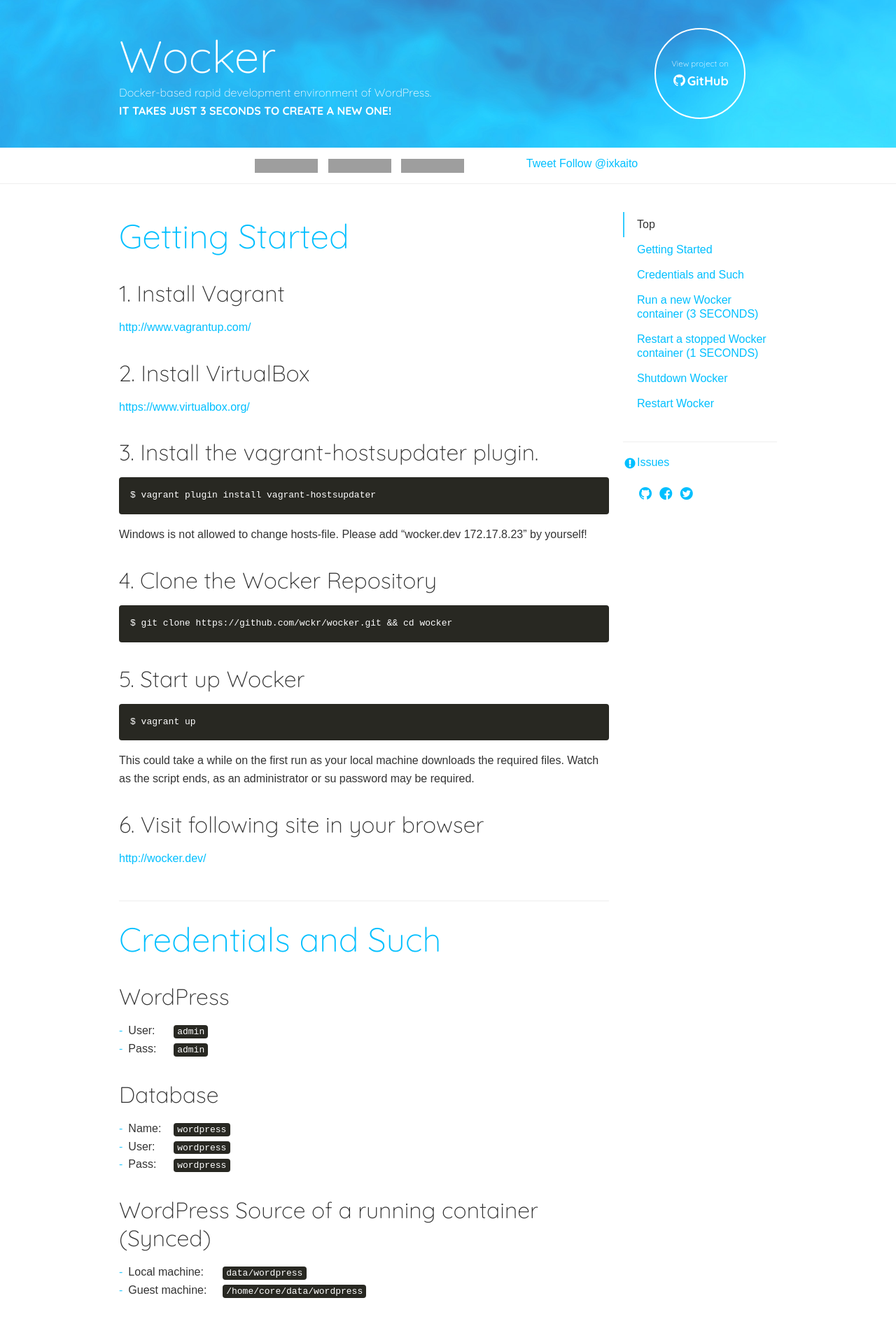
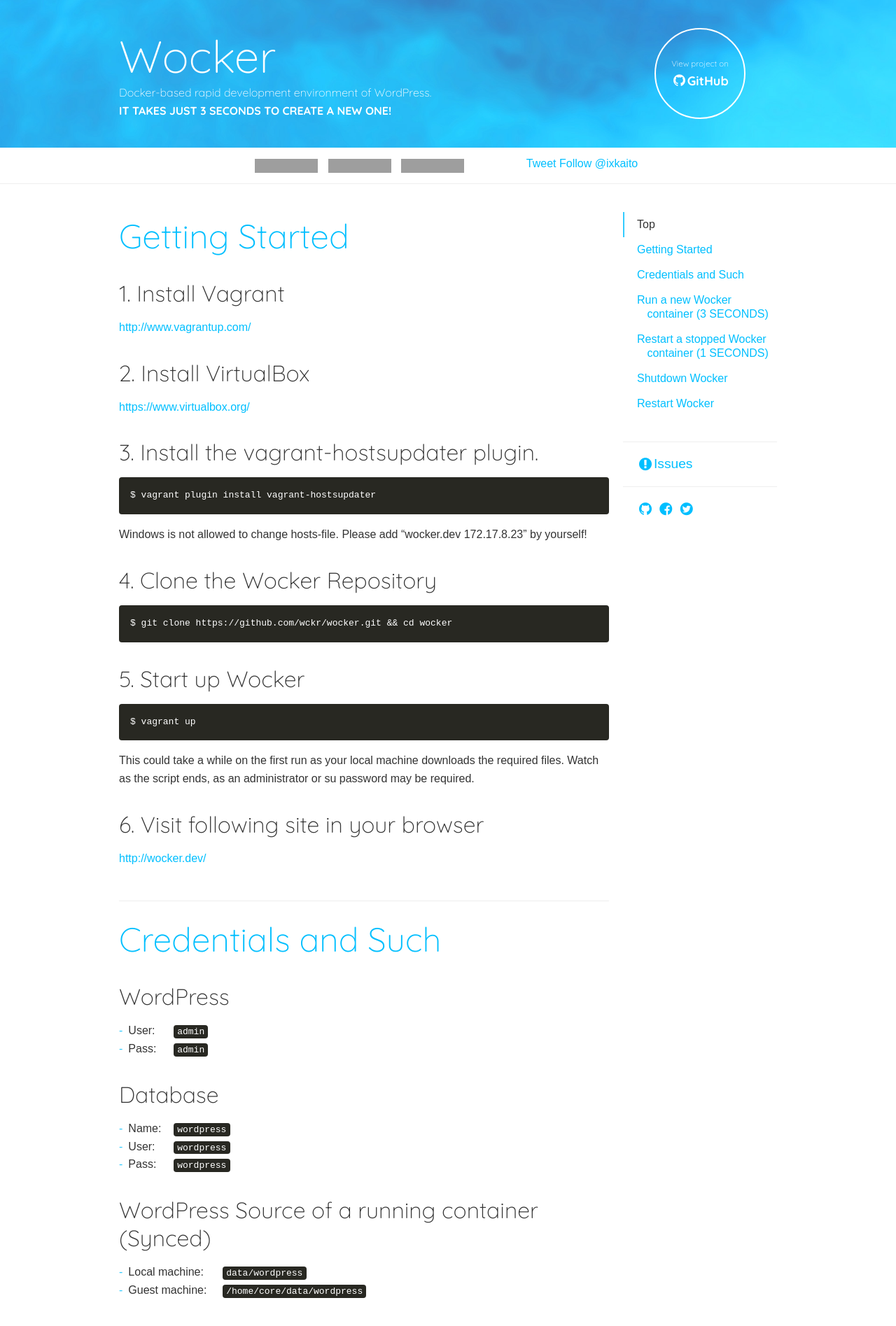
Before and after one commit to wckr/wckr.github.io, a Jekyll site: the page built from index.md, in a window 1280 px wide. Shown: the top 1895 px of the page at 70% size. Built offline with Jekyll 4.4.1, drawn with Linux system fonts in a browser that asks for light colours; nearby versions of some CDN libraries; some web fonts are replaced; Markdown is read by kramdown in place of the engine named in the settings; a script that is not in the unit is left out; comment, search, counter and statistics services are not loaded; grey boxes are pictures that could not be loaded.

Commit message:
Add style for issues

```diff
--- a/_includes/sidebar.html
+++ b/_includes/sidebar.html
@@ -6,8 +6,9 @@
 	</nav>
 	<hr />
 	<div class="site-issues js-site-issues">
-		<p><a href="https://github.com/{{ site.github_org }}/{{ site.github_repo }}/issues" class="icon-issues">Issues</a></p>
+		<p class="site-issues-title"><a href="https://github.com/{{ site.github_org }}/{{ site.github_repo }}/issues" class="icon-issues">Issues</a></p>
 	</div>
+	<hr />
 	<p class="sns">
 		<a href="https://github.com/{{ site.github_user }}" class="icon-github"></a>
 		<a href="https://www.facebook.com/{{ site.facebook_user }}" class="icon-facebook"></a>
--- a/assets/_sass/_icon.scss
+++ b/assets/_sass/_icon.scss
@@ -19,6 +19,7 @@
 	font-variant: normal;
 	text-transform: none;
 	line-height: 1;
+	display: inline-block;
 
 	/* Better Font Rendering =========== */
 	-webkit-font-smoothing: antialiased;
@@ -31,7 +32,10 @@
 a[class^="icon-"], a[class*=" icon-"] {
 
 	&:hover {
-		text-decoration: none;
+
+		&:before {
+			text-decoration: none;
+		}
 	}
 }
 
--- a/assets/_sass/_reset.scss
+++ b/assets/_sass/_reset.scss
@@ -47,7 +47,7 @@
 button, html input[type="button"], input[type="reset"], input[type="submit"] {-webkit-appearance: button; cursor: pointer; *overflow: visible;}
 button[disabled], html input[disabled] {cursor: default;}
 
-hr {display: block; height: 1px; border: 0; border-top: 1px solid $border_color; margin: 1em 0; padding: 0;}
+hr {display: block; height: 1px; border: 0; border-top: 1px solid #ccc; margin: 1em 0; padding: 0;}
 
 h1, h2, h3, h4, h5, h6 {font-weight: 400;}
 img {vertical-align: top;}
--- a/assets/css/style.css
+++ b/assets/css/style.css
@@ -122,7 +122,7 @@
   display: block;
   height: 1px;
   border: 0;
-  border-top: 1px solid #eee;
+  border-top: 1px solid #ccc;
   margin: 1em 0;
   padding: 0;
 }
@@ -153,6 +153,7 @@
   font-variant: normal;
   text-transform: none;
   line-height: 1;
+  display: inline-block;
   /* Better Font Rendering =========== */
   -webkit-font-smoothing: antialiased;
   -moz-osx-font-smoothing: grayscale;
@@ -160,32 +161,32 @@
   vertical-align: middle;
 }
 
-/* line 33, ../_sass/_icon.scss */
-a[class^="icon-"]:hover, a[class*=" icon-"]:hover {
+/* line 36, ../_sass/_icon.scss */
+a[class^="icon-"]:hover:before, a[class*=" icon-"]:hover:before {
   text-decoration: none;
 }
 
-/* line 38, ../_sass/_icon.scss */
+/* line 42, ../_sass/_icon.scss */
 .icon-wocker:before {
   content: "\e600";
 }
 
-/* line 42, ../_sass/_icon.scss */
+/* line 46, ../_sass/_icon.scss */
 .icon-github:before {
   content: "\e601";
 }
 
-/* line 46, ../_sass/_icon.scss */
+/* line 50, ../_sass/_icon.scss */
 .icon-facebook:before {
   content: "\e602";
 }
 
-/* line 50, ../_sass/_icon.scss */
+/* line 54, ../_sass/_icon.scss */
 .icon-twitter:before {
   content: "\e603";
 }
 
-/* line 54, ../_sass/_icon.scss */
+/* line 58, ../_sass/_icon.scss */
 .icon-issues:before {
   content: "\e604";
 }
@@ -218,30 +219,35 @@
 }
 
 /* line 19, ../_sass/style.scss */
+hr {
+  border-color: #eee;
+}
+
+/* line 23, ../_sass/style.scss */
 a {
   color: deepskyblue;
   text-decoration: none;
 }
-/* line 23, ../_sass/style.scss */
+/* line 27, ../_sass/style.scss */
 a:hover {
   text-decoration: underline;
 }
 
-/* line 28, ../_sass/style.scss */
+/* line 32, ../_sass/style.scss */
 strong {
   font-weight: 700;
 }
 
-/* line 32, ../_sass/style.scss */
+/* line 36, ../_sass/style.scss */
 p {
   margin: 16px 0;
 }
-/* line 35, ../_sass/style.scss */
+/* line 39, ../_sass/style.scss */
 p strong {
   font-weight: 400;
 }
 
-/* line 40, ../_sass/style.scss */
+/* line 44, ../_sass/style.scss */
 h1 {
   color: deepskyblue;
   font-family: "Quicksand", sans-serif;
@@ -252,13 +258,13 @@
   border-top: 1px solid #eee;
   padding: 32px 0 0;
 }
-/* line 50, ../_sass/style.scss */
+/* line 54, ../_sass/style.scss */
 h1:first-child {
   border-top: 0;
   border-bottom: 0;
 }
 
-/* line 56, ../_sass/style.scss */
+/* line 60, ../_sass/style.scss */
 h2 {
   color: deepskyblue;
   font-family: "Quicksand", sans-serif;
@@ -269,13 +275,13 @@
   border-top: 1px solid #eee;
   padding: 24px 0 0;
 }
-/* line 66, ../_sass/style.scss */
+/* line 70, ../_sass/style.scss */
 h2:first-child {
   border-top: 0;
   margin-top: 0;
 }
 
-/* line 72, ../_sass/style.scss */
+/* line 76, ../_sass/style.scss */
 h3 {
   font-family: "Quicksand", sans-serif;
   font-size: 32px;
@@ -284,7 +290,7 @@
   margin: 32px 0 16px;
 }
 
-/* line 80, ../_sass/style.scss */
+/* line 84, ../_sass/style.scss */
 h4 {
   font-family: "Quicksand", sans-serif;
   font-size: 25.6px;
@@ -293,7 +299,7 @@
   margin: 25.6px 0 12.8px;
 }
 
-/* line 88, ../_sass/style.scss */
+/* line 92, ../_sass/style.scss */
 h5 {
   font-family: "Quicksand", sans-serif;
   font-size: 19.2px;
@@ -302,7 +308,7 @@
   margin: 19.2px 0 9.6px;
 }
 
-/* line 96, ../_sass/style.scss */
+/* line 100, ../_sass/style.scss */
 h6 {
   font-family: "Quicksand", sans-serif;
   font-size: 16px;
@@ -311,7 +317,7 @@
   margin: 16px 0 8px;
 }
 
-/* line 104, ../_sass/style.scss */
+/* line 108, ../_sass/style.scss */
 code,
 pre {
   color: #fff;
@@ -321,7 +327,7 @@
   border-radius: 4px;
 }
 
-/* line 115, ../_sass/style.scss */
+/* line 119, ../_sass/style.scss */
 p code,
 li code,
 dt code,
@@ -330,69 +336,74 @@
   white-space: nowrap;
 }
 
-/* line 121, ../_sass/style.scss */
+/* line 125, ../_sass/style.scss */
 pre {
   margin: 16px 0;
   padding: 16px;
 }
 
-/* line 128, ../_sass/style.scss */
+/* line 130, ../_sass/style.scss */
+li {
+  text-indent: -0.9em;
+  padding-left: 0.9em;
+}
+/* line 134, ../_sass/style.scss */
 li:before {
   content: "-";
   color: deepskyblue;
   margin-right: 0.5em;
 }
 
-/* line 137, ../_sass/style.scss */
+/* line 143, ../_sass/style.scss */
 dl.dl_inline dt {
   float: left;
   max-width: 50%;
   margin-right: 0.5em;
 }
-/* line 142, ../_sass/style.scss */
+/* line 148, ../_sass/style.scss */
 dl.dl_inline dt:before {
   content: "-";
   color: #33ccff;
   margin-right: 0.5em;
 }
-/* line 149, ../_sass/style.scss */
+/* line 155, ../_sass/style.scss */
 dl.dl_inline dd {
   overflow: hidden;
 }
 
-/* line 156, ../_sass/style.scss */
+/* line 162, ../_sass/style.scss */
 dl.dl_10 dt {
   width: 10%;
 }
 
-/* line 156, ../_sass/style.scss */
+/* line 162, ../_sass/style.scss */
 dl.dl_20 dt {
   width: 20%;
 }
 
-/* line 156, ../_sass/style.scss */
+/* line 162, ../_sass/style.scss */
 dl.dl_30 dt {
   width: 30%;
 }
 
-/* line 156, ../_sass/style.scss */
+/* line 162, ../_sass/style.scss */
 dl.dl_40 dt {
   width: 40%;
 }
 
-/* line 156, ../_sass/style.scss */
+/* line 162, ../_sass/style.scss */
 dl.dl_50 dt {
   width: 50%;
 }
 
-/* line 162, ../_sass/style.scss */
+/* line 168, ../_sass/style.scss */
 .inner {
   width: 960px;
   margin: auto;
   overflow: hidden;
 }
 
-/* line 168, ../_sass/style.scss */
+/* line 174, ../_sass/style.scss */
 .site-header {
   padding: 40px 0;
   background: #33ccff url(../images/header-bg.jpg) no-repeat center center;
@@ -400,7 +411,7 @@
   color: #fff;
   min-width: 960px;
 }
-/* line 175, ../_sass/style.scss */
+/* line 181, ../_sass/style.scss */
 .site-header h1 {
   color: #fff;
   font-size: 64px;
@@ -409,41 +420,41 @@
   padding: 0;
   border: 0;
 }
-/* line 183, ../_sass/style.scss */
+/* line 189, ../_sass/style.scss */
 .site-header h1 a {
   color: inherit;
 }
-/* line 186, ../_sass/style.scss */
+/* line 192, ../_sass/style.scss */
 .site-header h1 a:hover {
   text-decoration: none;
 }
 
-/* line 193, ../_sass/style.scss */
+/* line 199, ../_sass/style.scss */
 .site-description {
   font-family: 'Quicksand', sans-serif;
   font-weight: 300;
   margin-top: 0;
   margin-bottom: 0;
 }
-/* line 199, ../_sass/style.scss */
+/* line 205, ../_sass/style.scss */
 .site-description strong {
   font-weight: 700;
 }
 
-/* line 204, ../_sass/style.scss */
+/* line 210, ../_sass/style.scss */
 .site-header-main {
   float: left;
   width: 75%;
   padding: 0 10px;
 }
 
-/* line 210, ../_sass/style.scss */
+/* line 216, ../_sass/style.scss */
 .site-header-aside {
   float: right;
   width: 25%;
   padding: 0 10px;
 }
-/* line 215, ../_sass/style.scss */
+/* line 221, ../_sass/style.scss */
 .site-header-aside a {
   font-family: 'Quicksand', sans-serif;
   font-size: 14.4px;
@@ -459,21 +470,21 @@
   -webkit-border-radius: 130px;
   border-radius: 130px;
 }
-/* line 228, ../_sass/style.scss */
+/* line 234, ../_sass/style.scss */
 .site-header-aside a .icon-github {
   font-size: 18px;
   font-weight: 700;
 }
-/* line 232, ../_sass/style.scss */
+/* line 238, ../_sass/style.scss */
 .site-header-aside a .icon-github:before {
   vertical-align: -3px;
 }
-/* line 237, ../_sass/style.scss */
+/* line 243, ../_sass/style.scss */
 .site-header-aside a:hover {
   text-decoration: none;
 }
 
-/* line 243, ../_sass/style.scss */
+/* line 249, ../_sass/style.scss */
 .site-content-above {
   height: 52px;
   padding: 10px 0 15px;
@@ -482,29 +493,29 @@
   border-bottom: 1px solid #eee;
   text-align: center;
 }
-/* line 251, ../_sass/style.scss */
+/* line 257, ../_sass/style.scss */
 .site-content-above iframe {
   vertical-align: bottom;
 }
-/* line 255, ../_sass/style.scss */
+/* line 261, ../_sass/style.scss */
 .site-content-above .fb-like {
   margin-right: 30px;
   display: inline-block;
 }
-/* line 260, ../_sass/style.scss */
+/* line 266, ../_sass/style.scss */
 .site-content-above #twitter-widget-1 {
   margin-right: 30px;
 }
-/* line 264, ../_sass/style.scss */
+/* line 270, ../_sass/style.scss */
 .site-content-above .pocket-btn {
   display: inline-block;
 }
-/* line 267, ../_sass/style.scss */
+/* line 273, ../_sass/style.scss */
 .site-content-above .pocket-btn iframe {
   height: 20px;
 }
 
-/* line 274, ../_sass/style.scss */
+/* line 280, ../_sass/style.scss */
 .site-footer {
   border-top: 1px solid #eee;
   background: #fff;
@@ -512,19 +523,19 @@
   text-align: center;
   min-width: 960px;
 }
-/* line 281, ../_sass/style.scss */
+/* line 287, ../_sass/style.scss */
 .site-footer p {
   margin: 0;
 }
 
-/* line 286, ../_sass/style.scss */
+/* line 292, ../_sass/style.scss */
 .site-main {
   float: left;
   width: 75%;
   padding: 20px 10px 150px;
 }
 
-/* line 292, ../_sass/style.scss */
+/* line 298, ../_sass/style.scss */
 .site-aside {
   position: relative;
   float: right;
@@ -532,39 +543,48 @@
   padding: 20px 10px;
 }
 
-/* line 299, ../_sass/style.scss */
+/* line 305, ../_sass/style.scss */
 .site-nav {
   padding: 20px 0;
 }
-/* line 307, ../_sass/style.scss */
+/* line 313, ../_sass/style.scss */
 .site-nav > ul > li:before {
   content: "";
   margin: 0;
 }
-/* line 312, ../_sass/style.scss */
+/* line 318, ../_sass/style.scss */
 .site-nav > ul > li.active {
   border-left: 2px solid #33ccff;
 }
-/* line 315, ../_sass/style.scss */
+/* line 321, ../_sass/style.scss */
 .site-nav > ul > li.active > a {
   color: #333;
   padding-left: 18px;
 }
-/* line 321, ../_sass/style.scss */
+/* line 327, ../_sass/style.scss */
 .site-nav > ul > li > a {
   display: block;
   padding: 0.5em 0 0.5em 20px;
   line-height: 1.25;
 }
-/* line 326, ../_sass/style.scss */
+/* line 332, ../_sass/style.scss */
 .site-nav > ul > li > a:hover {
   text-decoration: none;
   background: #33ccff;
   color: #fff;
 }
 
-/* line 336, ../_sass/style.scss */
+/* line 342, ../_sass/style.scss */
 .sns {
   padding-left: 20px;
   font-size: 19.2px;
 }
+
+/* line 347, ../_sass/style.scss */
+.site-issues {
+  padding-left: 20px;
+}
+/* line 350, ../_sass/style.scss */
+.site-issues .site-issues-title {
+  font-size: 19.2px;
+}
```
Also changed, not shown: assets/_sass/style.scss (+14 -0 lines).
